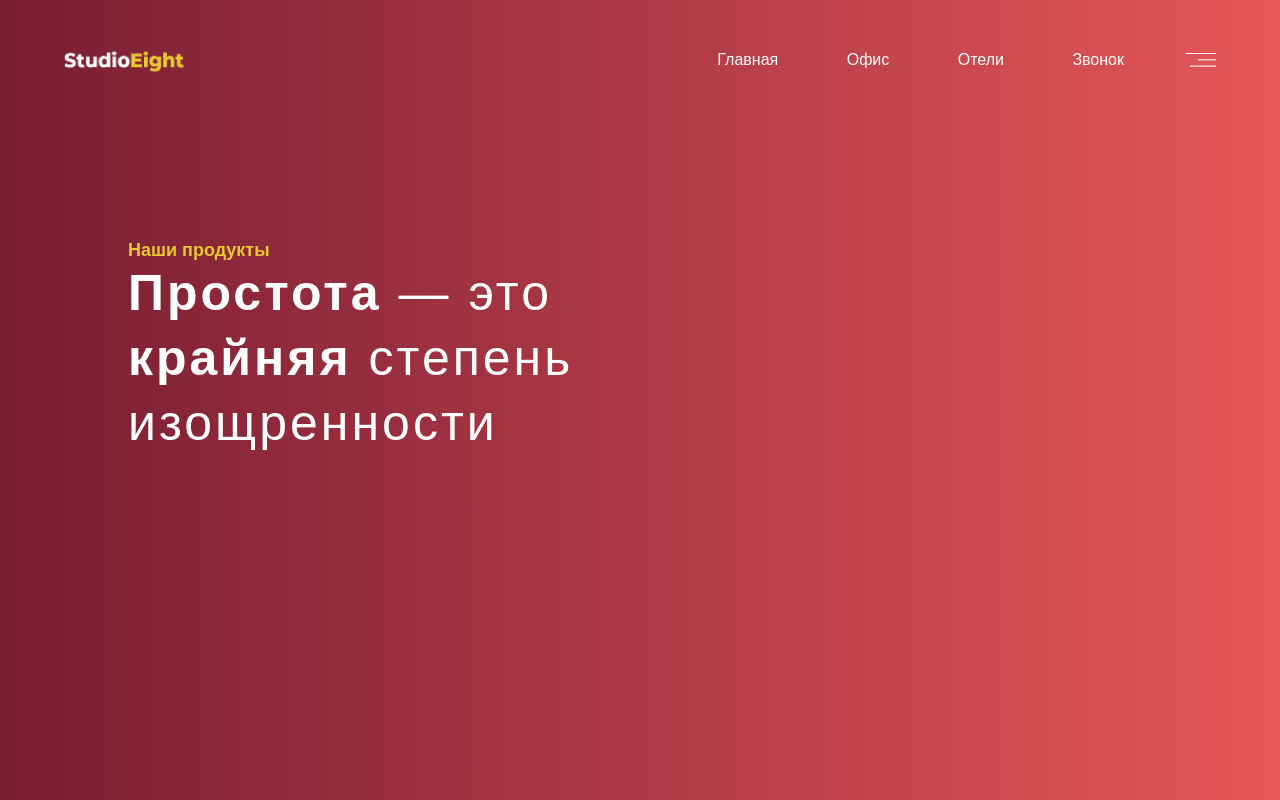
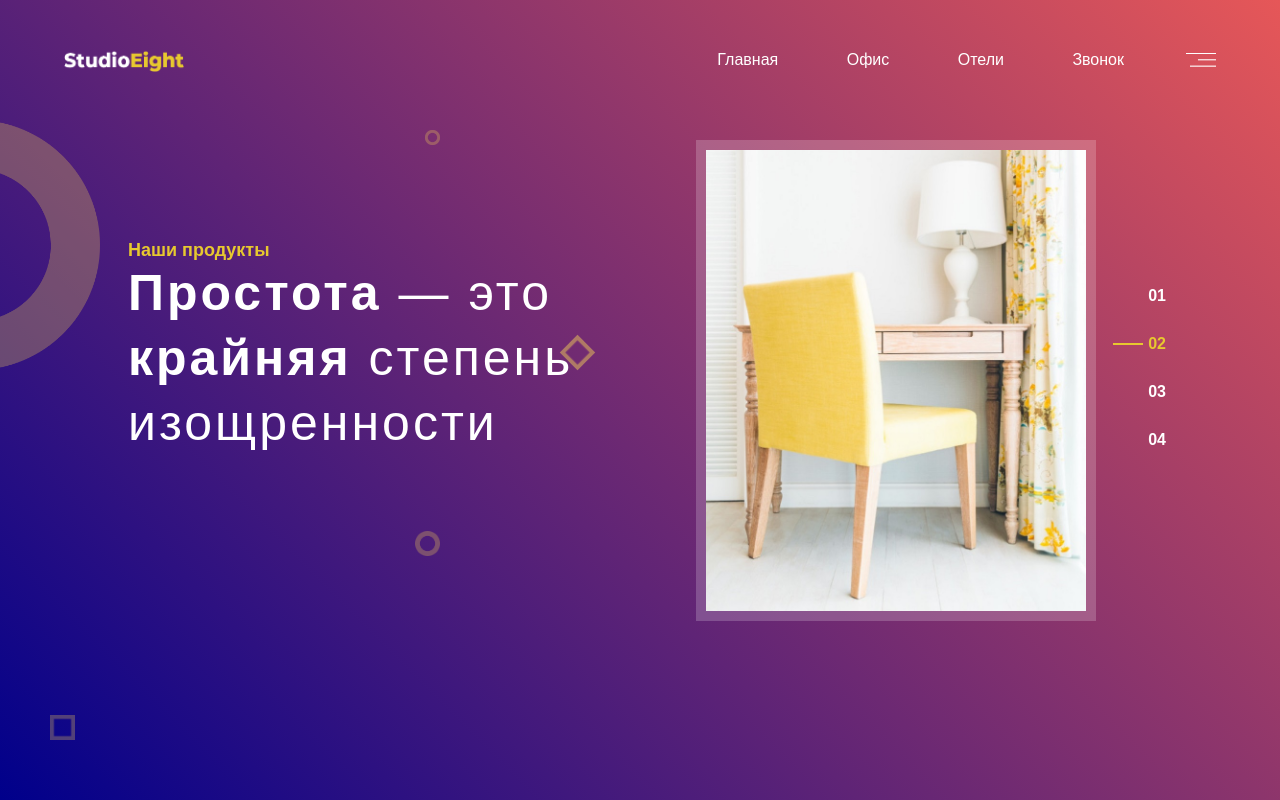
Before and after one commit to yakuznecov/studio8, a plain HTML site: page index.html in a window 1280 px wide. Drawn offline with Linux system fonts and the light colour scheme.

Commit message:
small-icon

```diff
--- a/css/style.css
+++ b/css/style.css
@@ -7,7 +7,7 @@
 .wrapper {
     width: 100%;
     min-height: 100vh;
-    background: linear-gradient(90deg, #771D32, #E65758);
+    background: linear-gradient(45deg, #00008b, #E65758);
     color: #fff;
     position: relative;
 }
@@ -86,3 +86,91 @@
     font-size: 18px;
     color: #e7c82f;
 }
+
+.top__gallery {
+    max-width: 400px;
+    position: relative;
+    margin: auto;
+}
+
+.top__gallery img {
+    width: 100%;
+    border: 10px solid rgba(255, 255, 255, 0.2);
+    box-sizing: border-box;
+}
+
+.top__gallery ul {
+    position: absolute;
+    right: -100px;
+    top: 50%;
+    transform: translateY(-50%);
+}
+
+.top__gallery-item {
+    list-style: none;
+    font-size: 16px;
+    font-weight: bold;
+    padding: 0 30px;
+    margin-bottom: 30px;
+    cursor: pointer;
+    position: relative;
+}
+
+.top__gallery .active {
+    color: #e7c82f;
+}
+
+.top__gallery-item::after {
+    content: "";
+    width: 30px;
+    height: 2px;
+    background: transparent;
+    position: absolute;
+    top: 8px;
+    left: -5px;
+}
+
+.top__gallery .active::after {
+    background: #e7c82f;
+}
+
+.small-icon1 {
+    width: 15px;
+    position: absolute;
+    right: 200px;
+    top: -10px;
+    opacity: 0.3;
+}
+
+.small-icon2 {
+    width: 25px;
+    position: absolute;
+    right: 200px;
+    bottom: -100px;
+    opacity: 0.3;
+}
+
+.small-icon3 {
+    width: 25px;
+    position: absolute;
+    right: 50px;
+    top: 200px;
+    opacity: 0.5;
+    transform: rotate(45deg);
+}
+
+.small-icon4 {
+    width: 250px;
+    position: absolute;
+    top: 120px;
+    left: -150px;
+    opacity: 0.3;
+}
+
+.small-icon5 {
+    width: 25px;
+    position: absolute;
+    bottom: 60px;
+    left: 50px;
+    opacity: 0.3;
+}
--- a/index.html
+++ b/index.html
@@ -27,11 +27,24 @@
                   <h5 class="top__column-subtitle">Наши продукты</h5>
                   <h1 class="top__column-title"><b>Простота</b> — это <b>крайняя</b> степень изощренности</h1>
               </div>
+              <img class="small-icon1" src="img/circle.png" alt="img">
+              <img class="small-icon2" src="img/circle.png" alt="img">
+              <img class="small-icon3" src="img/square.png" alt="img">
           </div>
           <div class="top__column">
-
+                <div class="top__gallery">
+                    <img src="img/pic2.jpg" alt="pic2">
+                    <ul>
+                        <li class="top__gallery-item">01</li>
+                        <li class="top__gallery-item active">02</li>
+                        <li class="top__gallery-item">03</li>
+                        <li class="top__gallery-item">04</li>
+                    </ul>
+                </div>
           </div>
       </section>
+      <img class="small-icon4" src="img/circle.png" alt="img">
+      <img class="small-icon5" src="img/square.png" alt="img">
    </div>
 
 
```
